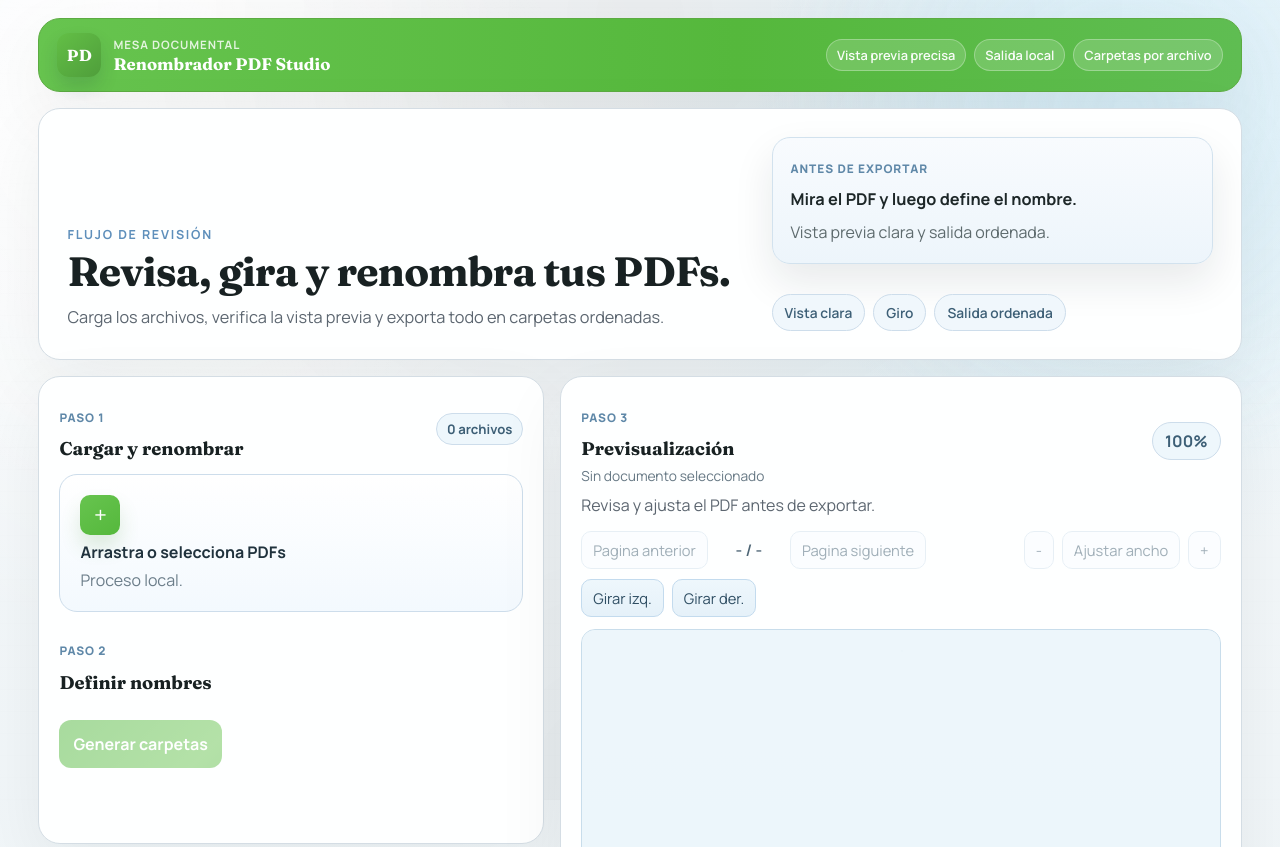
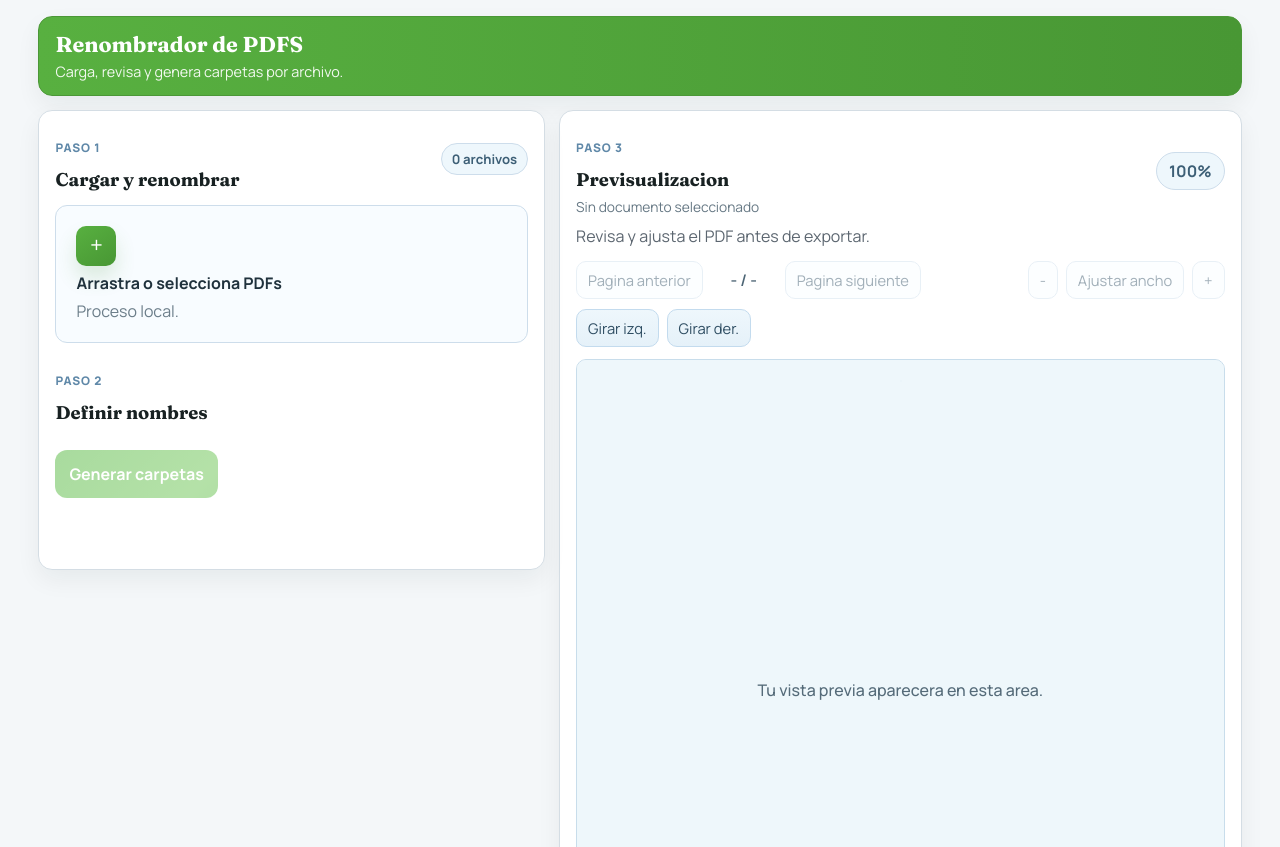
Before and after one commit to ingjosequintero1997/renombrador-de-pdfs, a website: page public/index.html in a window 1280 px wide. Shown: the top 847 px of the page. Drawn offline with nearby package versions, Linux system fonts and the light colour scheme.

Commit message:
refactor: simplify UI and rename app to Renombrador de PDFS

```diff
--- a/public/index.html
+++ b/public/index.html
@@ -3,7 +3,7 @@
   <head>
     <meta charset="UTF-8" />
     <meta name="viewport" content="width=device-width, initial-scale=1.0" />
-    <title>Renombrador Pro de PDFs</title>
+    <title>Renombrador de PDFS</title>
     <link rel="preconnect" href="https://fonts.googleapis.com" />
     <link rel="preconnect" href="https://fonts.gstatic.com" crossorigin />
     <link href="https://fonts.googleapis.com/css2?family=Fraunces:opsz,wght@9..144,600;9..144,700&family=Manrope:wght@400;500;600;700;800&display=swap" rel="stylesheet" />
@@ -12,47 +12,11 @@
     <link rel="stylesheet" href="styles.css" />
   </head>
   <body>
-    <div class="paper-canvas"></div>
-    <div class="paper-shadow"></div>
-
     <main class="layout">
       <header class="topbar card">
-        <div class="brand">
-          <span class="brand-mark">PD</span>
-          <div>
-            <p class="brand-kicker">Mesa documental</p>
-            <h2>Renombrador PDF Studio</h2>
-          </div>
-        </div>
-        <div class="top-metrics">
-          <span class="metric-pill">Vista previa precisa</span>
-          <span class="metric-pill">Salida local</span>
-          <span class="metric-pill">Carpetas por archivo</span>
-        </div>
+        <h1>Renombrador de PDFS</h1>
+        <p>Carga, revisa y genera carpetas por archivo.</p>
       </header>
-
-      <section class="hero card hero-grid">
-        <div class="hero-copy">
-          <p class="eyebrow">Flujo de revisión</p>
-          <h1>Revisa, gira y renombra tus PDFs.</h1>
-          <p class="subtitle">
-            Carga los archivos, verifica la vista previa y exporta todo en carpetas ordenadas.
-          </p>
-        </div>
-
-        <aside class="hero-panel">
-          <div class="hero-panel-card">
-            <span class="hero-panel-label">Antes de exportar</span>
-            <strong>Mira el PDF y luego define el nombre.</strong>
-            <p>Vista previa clara y salida ordenada.</p>
-          </div>
-          <div class="hero-badges">
-            <span>Vista clara</span>
-            <span>Giro</span>
-            <span>Salida ordenada</span>
-          </div>
-        </aside>
-      </section>
 
       <section class="workspace">
         <article class="panel uploader card">
@@ -93,7 +57,7 @@
           <div class="preview-head">
             <div>
               <p class="section-kicker">Paso 3</p>
-              <h2>Previsualización</h2>
+              <h2>Previsualizacion</h2>
               <p id="activeFileName" class="active-file">Sin documento seleccionado</p>
             </div>
             <span id="zoomIndicator" class="zoom-indicator">100%</span>
@@ -129,7 +93,7 @@
       </section>
 
       <footer class="footer-note card">
-        <span>Revisión, renombrado y exportación en un solo flujo.</span>
+        <span>Proceso local de renombrado y organizacion.</span>
         <span class="footer-credit">Desarrollado por el Ing Jose Quintero</span>
       </footer>
     </main>
--- a/public/styles.css
+++ b/public/styles.css
@@ -1,5 +1,5 @@
 :root {
-  --bg: #f3f7f9;
+  --bg: #f4f7f9;
   --surface: #ffffff;
   --surface-strong: #ffffff;
   --ink: #182122;
@@ -10,12 +10,10 @@
   --accent-soft: #d7edf7;
   --accent-deep: #4f9e3b;
   --accent-warm: #5e8fbb;
-  --header-green: #67c44f;
-  --header-green-dark: #55b83c;
-  --header-blue: #d9eef9;
-  --header-blue-deep: #86b8d7;
-  --shadow: 0 24px 70px #10212610;
-  --shadow-strong: 0 18px 40px #10212618;
+  --header-green: #58b040;
+  --header-green-dark: #489734;
+  --shadow: 0 10px 24px #1021260f;
+  --shadow-strong: 0 12px 22px #10212612;
 }
 
 * {
@@ -27,149 +25,45 @@ body {
   min-height: 100vh;
   font-family: "Manrope", sans-serif;
   color: var(--ink);
-  background:
-    radial-gradient(circle at 16% 12%, #ffffff 0%, #ffffff00 28%),
-    radial-gradient(circle at 84% 10%, #dff2fa 0%, #dff2fa00 25%),
-    linear-gradient(180deg, #f5f8fa 0%, #edf4f7 100%);
+  background: var(--bg);
   overflow-x: hidden;
 }
 
-.paper-canvas,
-.paper-shadow {
-  position: fixed;
-  inset: 0;
-  pointer-events: none;
-}
-
-.paper-canvas {
-  background:
-    radial-gradient(circle at 12% 12%, #ffffff 0%, #ffffff00 30%),
-    radial-gradient(circle at 88% 14%, #d7edf7 0%, #d7edf700 28%),
-    repeating-linear-gradient(0deg, #00000002 0 1px, transparent 1px 22px);
-  opacity: 0.9;
-}
-
-.paper-shadow {
-  background:
-    radial-gradient(circle at 50% 2%, #00000012 0%, transparent 52%),
-    radial-gradient(circle at 50% 100%, #0000000b 0%, transparent 35%);
-  opacity: 0.65;
-}
-
 .layout {
-  width: min(1380px, 94vw);
-  margin: 18px auto 44px;
+  width: min(1320px, 94vw);
+  margin: 16px auto 32px;
   display: grid;
-  gap: 16px;
+  gap: 14px;
   position: relative;
   z-index: 1;
 }
 
 .card {
   border: 1px solid var(--line);
-  border-radius: 22px;
-  background: color-mix(in srgb, var(--surface) 96%, #f2f7fa 4%);
-  backdrop-filter: blur(8px);
+  border-radius: 14px;
+  background: var(--surface);
   box-shadow: var(--shadow);
 }
 
 .topbar {
-  background: linear-gradient(90deg, var(--header-green) 0%, var(--header-green-dark) 58%, #5fbd52 100%);
+  background: linear-gradient(90deg, var(--header-green) 0%, var(--header-green-dark) 100%);
   color: white;
-  border-color: #5cab42;
+  border-color: #4b9737;
+  padding: 14px 16px;
 }
 
-.topbar {
-  padding: 14px 18px;
-  display: flex;
-  align-items: center;
-  justify-content: space-between;
-  gap: 14px;
+.topbar h1 {
+  margin: 0;
+  font-size: 1.35rem;
+  color: #ffffff;
 }
 
-.brand {
-  display: flex;
-  align-items: center;
-  gap: 12px;
+.topbar p {
+  margin: 4px 0 0;
+  color: rgba(255, 255, 255, 0.92);
+  font-size: 0.9rem;
 }
 
-.brand-mark {
-  width: 44px;
-  height: 44px;
-  display: inline-grid;
-  place-items: center;
-  border-radius: 12px;
-  font-family: "Fraunces", serif;
-  font-weight: 700;
-  color: #fff;
-  letter-spacing: 0.02em;
-  background: linear-gradient(140deg, var(--accent), var(--accent-deep));
-  box-shadow: 0 10px 18px #17394228;
-}
-
-.brand-kicker {
-  margin: 0;
-  font-size: 0.72rem;
-  text-transform: uppercase;
-  letter-spacing: 0.08em;
-  color: rgba(255, 255, 255, 0.82);
-  font-weight: 700;
-}
-
-.topbar h2 {
-  margin: 2px 0 0;
-  font-size: 1.05rem;
-  color: white;
-}
-
-.top-metrics {
-  display: flex;
-  gap: 8px;
-  flex-wrap: wrap;
-}
-
-.metric-pill {
-  padding: 6px 10px;
-  border-radius: 999px;
-  background: rgba(255, 255, 255, 0.16);
-  border: 1px solid rgba(255, 255, 255, 0.28);
-  color: rgba(255, 255, 255, 0.96);
-  font-size: 0.8rem;
-  font-weight: 600;
-}
-
-.hero {
-  padding: 28px;
-  transform: translateY(14px);
-  opacity: 0;
-  animation: reveal 0.65s ease forwards;
-}
-
-.hero-grid {
-  display: grid;
-  grid-template-columns: 1.4fr 0.9fr;
-  gap: 18px;
-  align-items: end;
-}
-
-.hero-copy {
-  padding-right: 12px;
-}
-
-.hero-panel {
-  display: grid;
-  gap: 12px;
-}
-
-.hero-panel-card {
-  padding: 18px;
-  border-radius: 18px;
-  background: linear-gradient(180deg, #f8fbfe, #edf5fb);
-  border: 1px solid #d2e2ee;
-  box-shadow: var(--shadow-strong);
-}
-
-.hero-panel-label,
 .section-kicker {
   display: inline-block;
   font-size: 0.74rem;
@@ -177,28 +71,6 @@ body {
   letter-spacing: 0.08em;
   color: #5f88a8;
   font-weight: 800;
-}
-
-.hero-panel-card strong {
-  display: block;
-  margin-top: 10px;
-  font-size: 1.02rem;
-  color: #1d2728;
-}
-
-.hero-panel-card p {
-  margin: 10px 0 0;
-  color: #5d6a6d;
-  line-height: 1.55;
-}
-
-.eyebrow {
-  margin: 0;
-  letter-spacing: 0.14em;
-  text-transform: uppercase;
-  color: #5e8fbb;
-  font-weight: 700;
-  font-size: 0.78rem;
 }
 
 h1,
@@ -209,54 +81,18 @@ h3 {
 }
 
 h1 {
-  margin-top: 8px;
-  font-size: clamp(2.05rem, 3.2vw, 3.3rem);
-  line-height: 1;
-  max-width: 920px;
-  letter-spacing: -0.02em;
-}
-
-.subtitle {
-  margin: 12px 0 0;
-  max-width: 760px;
-  color: var(--muted);
-  font-size: 1.02rem;
-  line-height: 1.65;
-}
-
-.hero-badges {
-  margin-top: 18px;
-  display: flex;
-  flex-wrap: wrap;
-  gap: 8px;
-}
-
-.hero-badges span {
-  border-radius: 999px;
-  border: 1px solid #cdddeb;
-  background: #f0f7fc;
-  color: #3d5f76;
-  padding: 8px 12px;
-  font-size: 0.86rem;
-  font-weight: 600;
+  margin-top: 0;
 }
 
 .workspace {
   display: grid;
   grid-template-columns: minmax(390px, 0.98fr) minmax(540px, 1.32fr);
-  gap: 16px;
+  gap: 14px;
   align-items: start;
 }
 
 .panel {
-  padding: 20px;
-  transform: translateY(16px);
-  opacity: 0;
-  animation: reveal 0.65s ease forwards;
-}
-
-.panel.preview {
-  animation-delay: 0.12s;
+  padding: 16px;
 }
 
 .uploader {
@@ -295,13 +131,13 @@ h1 {
 .dropzone {
   margin-top: 14px;
   border: 1px solid #cdddeb;
-  border-radius: 18px;
+  border-radius: 12px;
   padding: 20px;
   display: grid;
   gap: 6px;
   cursor: pointer;
   transition: transform 0.2s ease, border-color 0.2s ease, background 0.2s ease, box-shadow 0.2s ease;
-  background: linear-gradient(180deg, #ffffff, #f3f9fe);
+  background: #f8fcff;
 }
 
 .dropzone:hover {
@@ -360,9 +196,9 @@ h1 {
   display: grid;
   gap: 8px;
   border: 1px solid #d2dce5;
-  border-radius: 12px;
+  border-radius: 10px;
   padding: 10px;
-  background: linear-gradient(180deg, #ffffff, #f4f8fb);
+  background: #fbfdff;
 }
 
 .file-preview-btn {
@@ -561,10 +397,8 @@ h1 {
 .preview-shell {
   min-height: 660px;
   border: 1px solid #c8ddeb;
-  border-radius: 14px;
-  background:
-    linear-gradient(180deg, #eaf4fa 0%, #dfeef8 100%),
-    radial-gradient(circle at 50% 0%, #ffffff88 0%, transparent 40%);
+  border-radius: 10px;
+  background: #f1f7fb;
   position: relative;
   overflow: hidden;
 }
@@ -648,7 +482,7 @@ h1 {
   color: #5b6e78;
   font-size: 0.92rem;
   line-height: 1.5;
-  background: linear-gradient(180deg, #eef7fc, #e6f1f9);
+  background: #f8fbfd;
 }
 
 .footer-note span {
@@ -666,25 +500,16 @@ h1 {
   color: #4e6777;
 }
 
-@keyframes reveal {
-  to {
-    transform: translateY(0);
-    opacity: 1;
-  }
-}
-
 @media (max-width: 980px) {
   .topbar {
-    align-items: flex-start;
-    flex-direction: column;
+    display: block;
   }
 
   .uploader {
     position: static;
   }
 
-  .workspace,
-  .hero-grid {
+  .workspace {
     grid-template-columns: 1fr;
   }
 
@@ -696,10 +521,6 @@ h1 {
 }
 
 @media (max-width: 620px) {
-  .hero {
-    padding: 22px;
-  }
-
   .panel {
     padding: 16px;
   }
```
